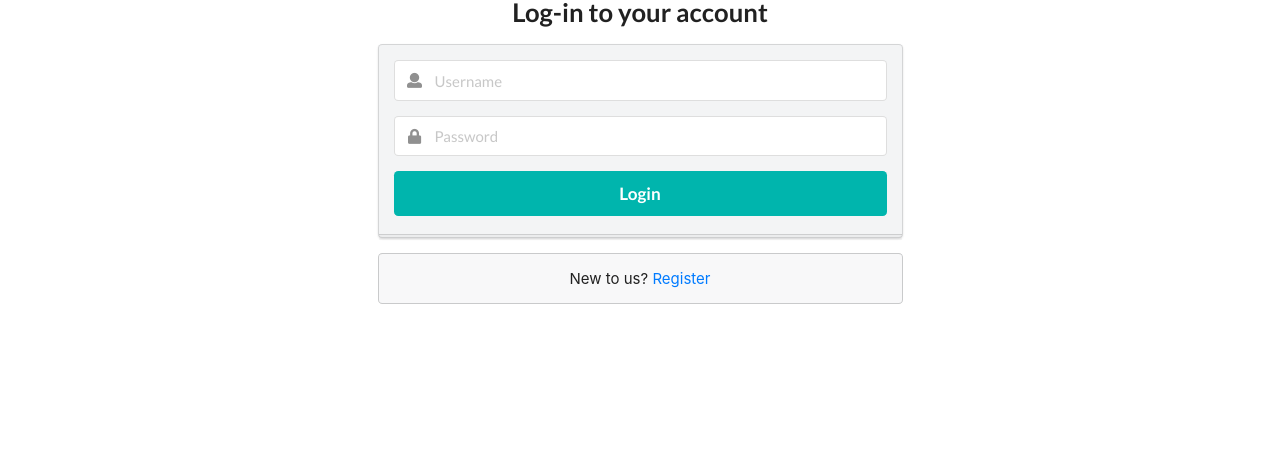
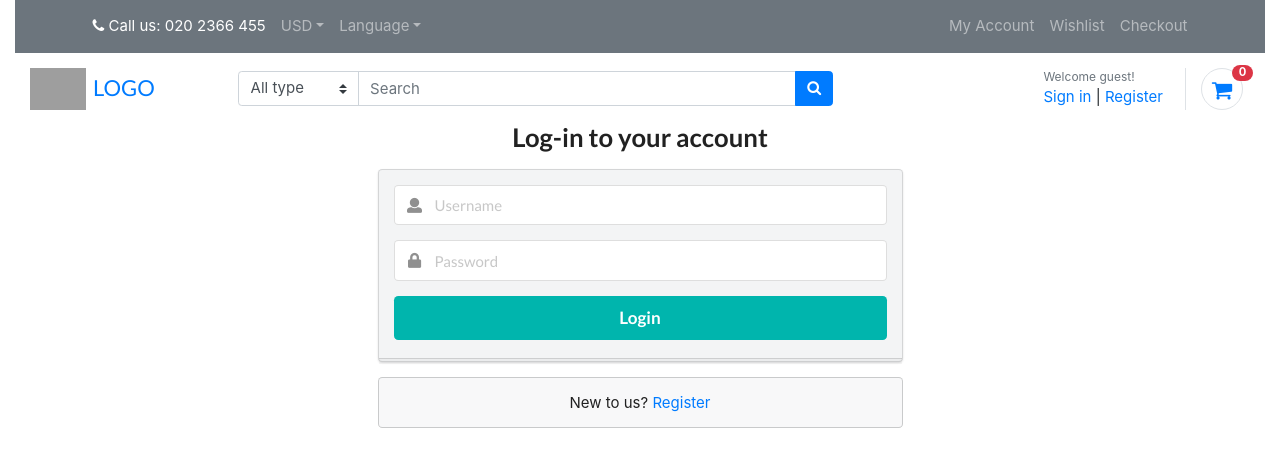
Before and after one commit to Ianodad/Tech_IT-e_commerce-, a React (Create React App) app: page /login in a window 1280 px wide. Shown: the top 466 px of the page. Built offline with nearby package versions, Linux system fonts and the light colour scheme; grey boxes are pictures that could not be loaded.

Commit message:
Reorganzing menu code

```diff
--- a/src/App.js
+++ b/src/App.js
@@ -1,5 +1,5 @@
 import Products from './Components/Product/Products';
-// import MainMenu from './Components/Menu/MainMenu';
+import MainMenu from './Components/Menu/MainMenu';
 import React from 'react';
 import Home from './Components/Home/Home';
 import { Route, Switch, Redirect } from 'react-router-dom';
@@ -10,12 +10,12 @@ import NotFound from './Components/NotFound/NotFound';
 const App = () => {
 	return (
 		<main className="container-fluid">
-			{/* <MainMenu /> */}
+			<MainMenu />
 			<div className="content">
 				<Switch>
 					<Route path="/products/:_id" component={ProductsView} />
 					<Route path="/products" render={(props) => <Products sortBy="newest" {...props} />} />
-					<Route path="/chart" component={Products} />
+					<Route path="/cart" component={Products} />
 					<Route path="/not-found" component={NotFound} />
 					<Route path="/login" component={Login} />
 					<Route path="/" exact component={Home} />
--- a/src/Components/Menu/Bottom/HeaderInfo.jsx
+++ b/src/Components/Menu/Bottom/HeaderInfo.jsx
@@ -1,7 +1,10 @@
 import React from 'react';
-import '../StylesCommon/responsive.css';
-import '../StylesCommon/ui.css';
+import '../../StylesCommon/responsive.css';
+import '../../StylesCommon/ui.css';
 import { Link } from 'react-router-dom';
+import Logo from './Logo';
+import SearchBar from './SearchBar';
+import UserInfo from './UserInfo';
 
 const HeaderInfo = () => {
 	return (
@@ -9,58 +12,9 @@ const HeaderInfo = () => {
 			<section className="header-main">
 				<div className="container-fluid">
 					<div className="row align-items-center">
-						<div className="col-md-2 col-sm-6">
-							<Link to="/">
-								<div className="brand-wrap">
-									<img className="logo" src="images/logo-dark.png" />
-									<h2 className="logo-text">LOGO</h2>
-								</div>
-							</Link>
-						</div>
-						<div className="col-md-6 col-sm-6">
-							<form action="#">
-								<div className="input-group w-100">
-									<select className="custom-select" name="category_name">
-										<option value>All type</option>
-										<option value="codex">Special</option>
-										<option value="comments">Only best</option>
-										<option value="content">Latest</option>
-									</select>
-									<input
-										type="text"
-										className="form-control"
-										style={{ width: '60%' }}
-										placeholder="Search"
-									/>
-									<div className="input-group-append">
-										<button className="btn btn-primary" type="submit">
-											<i className="fa fa-search" />
-										</button>
-									</div>
-								</div>
-							</form>
-						</div>
-						<div className="col-md-4 col-sm-6">
-							<div className="d-flex justify-content-end">
-								<div className="widget-header">
-									<small className="title text-muted">Welcome guest!</small>
-									<div>
-										<Link to="/login">Sign in</Link> <span className="dark-transp"> | </span>
-										<Link href="register"> Register</Link>
-									</div>
-								</div>
-								<a href="#" className="widget-header border-left pl-3 ml-3">
-									<div className="icontext">
-										<div className="icon-wrap icon-sm round border">
-											<Link to="/cart">
-												<i className="fa fa-shopping-cart" />
-											</Link>
-										</div>
-									</div>
-									<span className="badge badge-pill badge-danger notify">0</span>
-								</a>
-							</div>
-						</div>
+						<Logo />
+						<SearchBar />
+						<UserInfo />
 					</div>
 				</div>
 			</section>
--- /dev/null
+++ b/src/Components/Menu/Bottom/Logo.jsx
@@ -0,0 +1,19 @@
+import React from 'react';
+import '../../StylesCommon/responsive.css';
+import '../../StylesCommon/ui.css';
+import { Link } from 'react-router-dom';
+
+function Logo() {
+	return (
+		<div className="col-md-2 col-sm-6">
+			<Link to="/">
+				<div className="brand-wrap">
+					<img className="logo" src="images/logo-dark.png" />
+					<h2 className="logo-text">LOGO</h2>
+				</div>
+			</Link>
+		</div>
+	);
+}
+
+export default Logo;
--- /dev/null
+++ b/src/Components/Menu/Bottom/SearchBar.jsx
@@ -0,0 +1,26 @@
+import React from 'react';
+
+function SearchBar() {
+	return (
+		<div className="col-md-6 col-sm-6">
+			<form action="#">
+				<div className="input-group w-100">
+					<select className="custom-select" name="category_name">
+						<option value>All type</option>
+						<option value="codex">Special</option>
+						<option value="comments">Only best</option>
+						<option value="content">Latest</option>
+					</select>
+					<input type="text" className="form-control" style={{ width: '60%' }} placeholder="Search" />
+					<div className="input-group-append">
+						<button className="btn btn-primary" type="submit">
+							<i className="fa fa-search" />
+						</button>
+					</div>
+				</div>
+			</form>
+		</div>
+	);
+}
+
+export default SearchBar;
--- /dev/null
+++ b/src/Components/Menu/Bottom/UserInfo.jsx
@@ -0,0 +1,32 @@
+import React from 'react';
+import '../../StylesCommon/responsive.css';
+import '../../StylesCommon/ui.css';
+import { Link } from 'react-router-dom';
+
+function UserInfo() {
+	return (
+		<div className="col-md-4 col-sm-6">
+			<div className="d-flex justify-content-end">
+				<div className="widget-header">
+					<small className="title text-muted">Welcome guest!</small>
+					<div>
+						<Link to="/login">Sign in</Link> <span className="dark-transp"> | </span>
+						<Link href="register"> Register</Link>
+					</div>
+				</div>
+				<a href="#" className="widget-header border-left pl-3 ml-3">
+					<div className="icontext">
+						<div className="icon-wrap icon-sm round border">
+							<Link to="/cart">
+								<i className="fa fa-shopping-cart" />
+							</Link>
+						</div>
+					</div>
+					<span className="badge badge-pill badge-danger notify">0</span>
+				</a>
+			</div>
+		</div>
+	);
+}
+
+export default UserInfo;
--- /dev/null
+++ b/src/Components/Menu/Top/NavCurrency.jsx
@@ -0,0 +1,32 @@
+import React from 'react';
+
+function NavCurrency() {
+	return (
+		<div>
+			<li className="nav-item dropdown">
+				<a href="#" className="nav-link dropdown-toggle" data-toggle="dropdown">
+					USD
+				</a>
+				<ul className="dropdown-menu small">
+					<li>
+						<a className="dropdown-item" href="#">
+							EUR
+						</a>
+					</li>
+					<li>
+						<a className="dropdown-item" href="#">
+							AED
+						</a>
+					</li>
+					<li>
+						<a className="dropdown-item" href="#">
+							RUBL
+						</a>
+					</li>
+				</ul>
+			</li>
+		</div>
+	);
+}
+
+export default NavCurrency;
--- /dev/null
+++ b/src/Components/Menu/Top/NavLanguage.jsx
@@ -0,0 +1,32 @@
+import React from 'react'
+
+function NavLanguage() {
+    return (
+        <div>
+            <li className="nav-item dropdown">
+                <a href="#" className="nav-link dropdown-toggle" data-toggle="dropdown">
+                    Language
+								</a>
+                <ul className="dropdown-menu small">
+                    <li>
+                        <a className="dropdown-item" href="#">
+                            English
+										</a>
+                    </li>
+                    <li>
+                        <a className="dropdown-item" href="#">
+                            Arabic
+										</a>
+                    </li>
+                    <li>
+                        <a className="dropdown-item" href="#">
+                            Russian
+										</a>
+                    </li>
+                </ul>
+            </li>
+        </div>
+    )
+}
+
+export default NavLanguage
--- /dev/null
+++ b/src/Components/Menu/Top/NavLinks.jsx
@@ -0,0 +1,30 @@
+import React from 'react';
+import '../../StylesCommon/responsive.css';
+import '../../StylesCommon/ui.css';
+import { Link } from 'react-router-dom';
+
+function NavLinks() {
+	return (
+		<div>
+			<ul className="navbar-nav">
+				<li>
+					<Link href="/account" className="nav-link">
+						My Account
+					</Link>
+				</li>
+				<li>
+					<Link href="/wishlist" className="nav-link">
+						Wishlist
+					</Link>
+				</li>
+				<li>
+					<Link href="/chart" className="nav-link">
+						Checkout
+					</Link>
+				</li>
+			</ul>
+		</div>
+	);
+}
+
+export default NavLinks;
--- a/src/Components/Menu/Top/TopNavbar.jsx
+++ b/src/Components/Menu/Top/TopNavbar.jsx
@@ -1,7 +1,10 @@
 import React from 'react';
-import '../StylesCommon/responsive.css';
-import '../StylesCommon/ui.css';
+import '../../StylesCommon/responsive.css';
+import '../../StylesCommon/ui.css';
 import { Link } from 'react-router-dom';
+import NavLinks from './NavLinks';
+import NavLanguage from './NavLanguage';
+import NavCurrency from './NavCurrency';
 
 const TopNavbar = () => {
 	return (
@@ -26,68 +29,10 @@ const TopNavbar = () => {
 									<i className="fa fa-phone" /> Call us: 020 2366 455
 								</a>
 							</li>
-							<li className="nav-item dropdown">
-								<a href="#" className="nav-link dropdown-toggle" data-toggle="dropdown">
-									USD
-								</a>
-								<ul className="dropdown-menu small">
-									<li>
-										<a className="dropdown-item" href="#">
-											EUR
-										</a>
-									</li>
-									<li>
-										<a className="dropdown-item" href="#">
-											AED
-										</a>
-									</li>
-									<li>
-										<a className="dropdown-item" href="#">
-											RUBL
-										</a>
-									</li>
-								</ul>
-							</li>
-							<li className="nav-item dropdown">
-								<a href="#" className="nav-link dropdown-toggle" data-toggle="dropdown">
-									Language
-								</a>
-								<ul className="dropdown-menu small">
-									<li>
-										<a className="dropdown-item" href="#">
-											English
-										</a>
-									</li>
-									<li>
-										<a className="dropdown-item" href="#">
-											Arabic
-										</a>
-									</li>
-									<li>
-										<a className="dropdown-item" href="#">
-											Russian
-										</a>
-									</li>
-								</ul>
-							</li>
+							<NavCurrency/>
+							<NavLanguage />
 						</ul>
-						<ul className="navbar-nav">
-							<li>
-								<Link href="/account" className="nav-link">
-									My Account
-								</Link>
-							</li>
-							<li>
-								<Link href="/wishlist" className="nav-link">
-									Wishlist
-								</Link>
-							</li>
-							<li>
-								<Link href="/chart" className="nav-link">
-									Checkout
-								</Link>
-							</li>
-						</ul>
+						<NavLinks />
 					</div>
 				</div>
 			</nav>
--- a/src/Components/Product/Products.jsx
+++ b/src/Components/Product/Products.jsx
@@ -48,7 +48,7 @@ class Products extends Component {
 
 		return (
 			<div className="container-fluid">
-				{this.props.location.pathname === '/chart' ? (
+				{this.props.location.pathname === '/cart' ? (
 					<ProductsChart chart={chart} onChartAdd={this.handleChartAdd} />
 				) : (
 					<div className="row">
```
Also changed, not shown: src/Components/Menu/MainMenu.jsx (+4 -4 lines).
